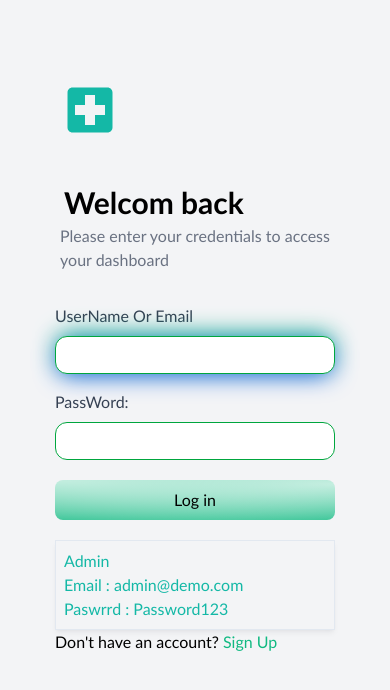
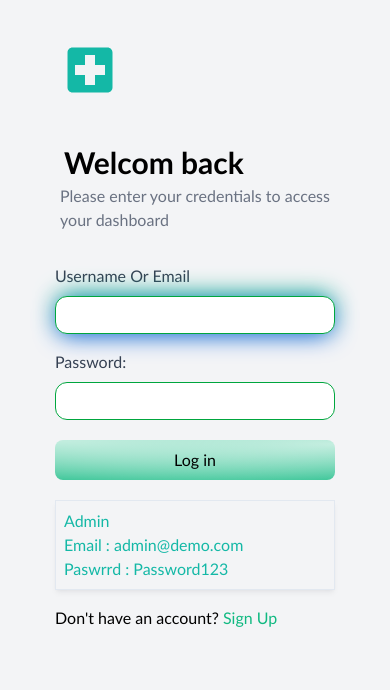
Before and after one commit to Qaioos/CareSync-Client, a React (Vite) app: page /login in a window 390 px wide. Shown: the top 690 px of the page. Built offline with nearby package versions, Linux system fonts and the light colour scheme.

Commit message:
Clean Up and formating some file

```diff
--- a/src/Components/Admin/BtnExportPdf/BtnExport.tsx
+++ b/src/Components/Admin/BtnExportPdf/BtnExport.tsx
@@ -26,20 +26,20 @@ export default function BtnExport() {
             {
                 name: "ICU",
                 ratio: "1:2",
-                occupancy: `${departmenticu?.data?.[0].ActiveBeds} : ${departmenticu?.data?.[0].TotalBeds}`,
-                status: `${departmenticu?.data?.[0].Situation}`,
+                occupancy: `${departmenticu?.data?.[0]?.ActiveBeds} : ${departmenticu?.data?.[0]?.TotalBeds}`,
+                status: `${departmenticu?.data?.[0]?.Situation}`,
             },
             {
                 name: "Emergency",
                 ratio: "1:4",
-                occupancy: `${departmenticu_Emrg.data?.[0].WaitingCount} WaitingCount`,
+                occupancy: `${departmenticu_Emrg.data?.[0]?.WaitingCount} WaitingCount`,
                 status: `${departmenticu_Emrg?.data?.[0]?.Situation}`,
             },
             {
                 name: "Med/Surg",
                 ratio: "1:5",
-                occupancy: `${departmentmAG_Sug?.data?.[0].ActiveBeds} : ${departmentmAG_Sug?.data?.[0].TotalBeds}`,
-                status: `${departmentmAG_Sug?.data?.[0].Situation}`,
+                occupancy: `${departmentmAG_Sug?.data?.[0]?.ActiveBeds} : ${departmentmAG_Sug?.data?.[0]?.TotalBeds}`,
+                status: `${departmentmAG_Sug?.data?.[0]?.Situation}`,
             },
         ],
         alerts: Array.isArray(alertsArray) ? alertsArray : [],
@@ -51,13 +51,12 @@ export default function BtnExport() {
     });
 
     return (
-            <button
+        <button
             onClick={handlePrint}
-                className=" px-4 py-2 cursor-pointer border-[1.5px] border-primary text-primary material-symbols-outlined  text-label-lg rounded-lg hover:bg-primary/5 transition-colors"
-            >
-                Export Report
+            className=" px-4 py-2 cursor-pointer border-[1.5px] border-primary text-primary material-symbols-outlined  text-label-lg rounded-lg hover:bg-primary/5 transition-colors"
+        >
+            Export Report
             <MedicalReport ref={reportRef} data={reportData} />
-            </button>
-
+        </button>
     );
 }
--- a/src/Components/Admin/BtnExportPdf/MedicalReport.tsx
+++ b/src/Components/Admin/BtnExportPdf/MedicalReport.tsx
@@ -36,7 +36,7 @@ const MedicalReport = React.forwardRef<HTMLDivElement, MedicalReportProps>(
                 <div className="flex justify-between items-center pb-6 border-b-2 border-blue-600 mb-8">
                     <div>
                         <h1 className="text-2xl font-bold text-blue-800 flex items-center gap-2">
-                            🏥 CareSync Medical System
+                            CareSync Medical System
                         </h1>
                         <p className="text-sm text-gray-500 mt-1">
                             Comprehensive Administrative & Operational Report
@@ -56,7 +56,7 @@ const MedicalReport = React.forwardRef<HTMLDivElement, MedicalReportProps>(
                 {/* Section 1: Overview (Digital Summary) */}
                 <div className="mb-8">
                     <h3 className="text-lg font-bold text-gray-700 border-b border-gray-200 pb-2 mb-4">
-                        📊 Operational Summary Metrics
+                        Operational Summary Metrics
                     </h3>
                     <div className="grid grid-cols-3 gap-4">
                         <div className="p-4 bg-gray-50 rounded-lg border border-gray-200 text-center">
@@ -89,7 +89,7 @@ const MedicalReport = React.forwardRef<HTMLDivElement, MedicalReportProps>(
                 {/* Section 2: Department Metrics (ICU / Emergency / Med-Surg) */}
                 <div className="mb-8 print:break-inside-avoid">
                     <h3 className="text-lg font-bold text-gray-700 border-b border-gray-200 pb-2 mb-4">
-                        🏢 Current Medical Department Status
+                        Current Medical Department Status
                     </h3>
                     <table className="w-full text-left border-collapse border border-gray-300">
                         <thead>
@@ -138,7 +138,7 @@ const MedicalReport = React.forwardRef<HTMLDivElement, MedicalReportProps>(
                 {/* Section 3: Alerts and Feed */}
                 <div className="mb-8 print:break-inside-avoid">
                     <h3 className="text-lg font-bold text-gray-700 border-b border-gray-200 pb-2 mb-4">
-                        ⚠️ Live Urgent Notifications & Requests
+                        Live Urgent Notifications & Requests
                     </h3>
                     <div className="space-y-3">
                         {data.alerts.map((alert, index) => {
--- a/src/Components/Admin/Pages/Main.tsx
+++ b/src/Components/Admin/Pages/Main.tsx
@@ -49,9 +49,11 @@ const Main = () => {
                         <BtnExport/>
 
 
-                    <button className="cursor-pointer px-4 py-2 bg-linear-to-b from-[#14B8A6] to-[#0F766E] text-white material-symbols-outlined  text-label-lg rounded-lg hover:opacity-90 transition-opacity shadow-sm flex items-center gap-2">
+                    {/* <button className="cursor-pointer px-4 py-2 bg-linear-to-b from-[#14B8A6] to-[#0F766E] text-white material-symbols-outlined  text-label-lg rounded-lg hover:opacity-90 transition-opacity shadow-sm flex items-center gap-2">
                         Manage Shifts
-                    </button>
+                    </button> */}
+
+
                     <button
                         onClick={() => setisOpen(true)}
                         className="cursor-pointer px-4 py-2 bg-linear-to-b from-[#14B8A6] to-[#0F766E] text-white material-symbols-outlined  text-label-lg rounded-lg hover:opacity-90 transition-opacity shadow-sm flex items-center gap-2"
--- a/src/Components/Admin/UI/Staffing_Widget.tsx
+++ b/src/Components/Admin/UI/Staffing_Widget.tsx
@@ -1,3 +1,5 @@
+import { BiArrowFromBottom } from "react-icons/bi";
+
 const Staffing_Widget = () => {
     return (
         <div className="md:col-span-4 bg-white rounded-xl card-shadow p-6 flex flex-col justify-between hover:ambient-glow transition-shadow duration-300">
@@ -38,7 +40,7 @@ const Staffing_Widget = () => {
                         </span>
                         <span className="material-symbols-outlined  text-label-sm text-[#10B981] flex items-center">
                             <span className="material-symbols-outlined  text-[14px]">
-                                arrow_upward
+                                <BiArrowFromBottom/>
                             </span>
                             +4%
                         </span>
--- a/src/Components/Login/ArticalLog.tsx
+++ b/src/Components/Login/ArticalLog.tsx
@@ -1,7 +1,7 @@
 const DNA ="https://lh3.googleusercontent.com/aida-public/AB6AXuBZF8H6An0IQQB6HoKH25x3iZ3aTUFM5HmEn8ykujbmbNakP1sSmL-dzbv_cH5Uj2r7n_hZPkMjz39odaKYiEydqYqXG-dJmUQ8Jl3Yu5UYFPKQogpFcBCThMFRs5s-zEIgbx8QhgVIJpB0yBeBcnumZah2R_MihZjE9UddDQnGpfQ2bIwdKEaTYZOvNQFKLuc7ked0UkXt1OXrIfJ2w7cdn0fW_xMjjNKuXMfyNj4X7TOAaKm0X2ctLMtm33Ly1aqgN8lOVV6VuFuc?url"
 const ArticalLog = () => {
     return (
-            <div className="hidden bg-primary lg:flex w-full medical-gradient flex-col  h-[100vh] justify-between p-12 relative overflow-hidden">
+            <div className="hidden bg-primary lg:flex w-full medical-gradient flex-col justify-between p-12 relative overflow-hidden">
                 <div
                     className="backIMG absolute top-0 left-0 w-full h-full opacity-10 pointer-events-none"
                 ></div>
--- a/src/Components/Login/FormLog.tsx
+++ b/src/Components/Login/FormLog.tsx
@@ -110,7 +110,7 @@ const FormLog = () => {
                 htmlFor="name"
                 className="mb-2 text-gray-700 mt-4 flex items-center"
             >
-                UserName Or Email
+                Username Or Email
             </label>
             <input
                 type="text"
@@ -123,7 +123,7 @@ const FormLog = () => {
                 htmlFor="password"
                 className="mb-2 text-gray-700 mt-4 flex items-center"
             >
-                PassWord:
+                Password:
             </label>
             <input
                 type="password"
@@ -148,7 +148,7 @@ const FormLog = () => {
                 <p>Email : admin@demo.com</p>
                 Paswrrd : Password123
             </div>
-            <p>
+            <p className="pt-4">
                 Don't have an account?{" "}
                 <span className="text-secondary cursor-pointer">
                     <Link to={"/sign-up"}> Sign Up </Link>
--- a/src/Components/Login/FormLogin.tsx
+++ b/src/Components/Login/FormLogin.tsx
@@ -5,7 +5,7 @@ import FormLog from "./FormLog";
 
 const FormLogin = () => {
     return (
-        <main className=" lg:w-[55%] flex flex-col  w-[100%] items-center  p-10 bg-gray-100">
+        <main className=" lg:w-[55%] flex flex-col  w-[100%] items-center   bg-gray-100">
             <header>
                 <p className="my-10"><MdLocalHospital className="text-primary text-6xl"/></p>
                 <h1 className="font-bold text-3xl p-1"> Welcom back </h1>
--- a/src/Components/Login/LoginUI.tsx
+++ b/src/Components/Login/LoginUI.tsx
@@ -3,7 +3,7 @@ import FormLogin from "./FormLogin"
 
 const LoginUI = () => {
   return (
-    <section className="flex h-[100vh] h-full w-full ">
+    <section className="flex items-stretch  h-[100vh]">
     <ArticalLog/>
     <FormLogin/>
     </section>
```
